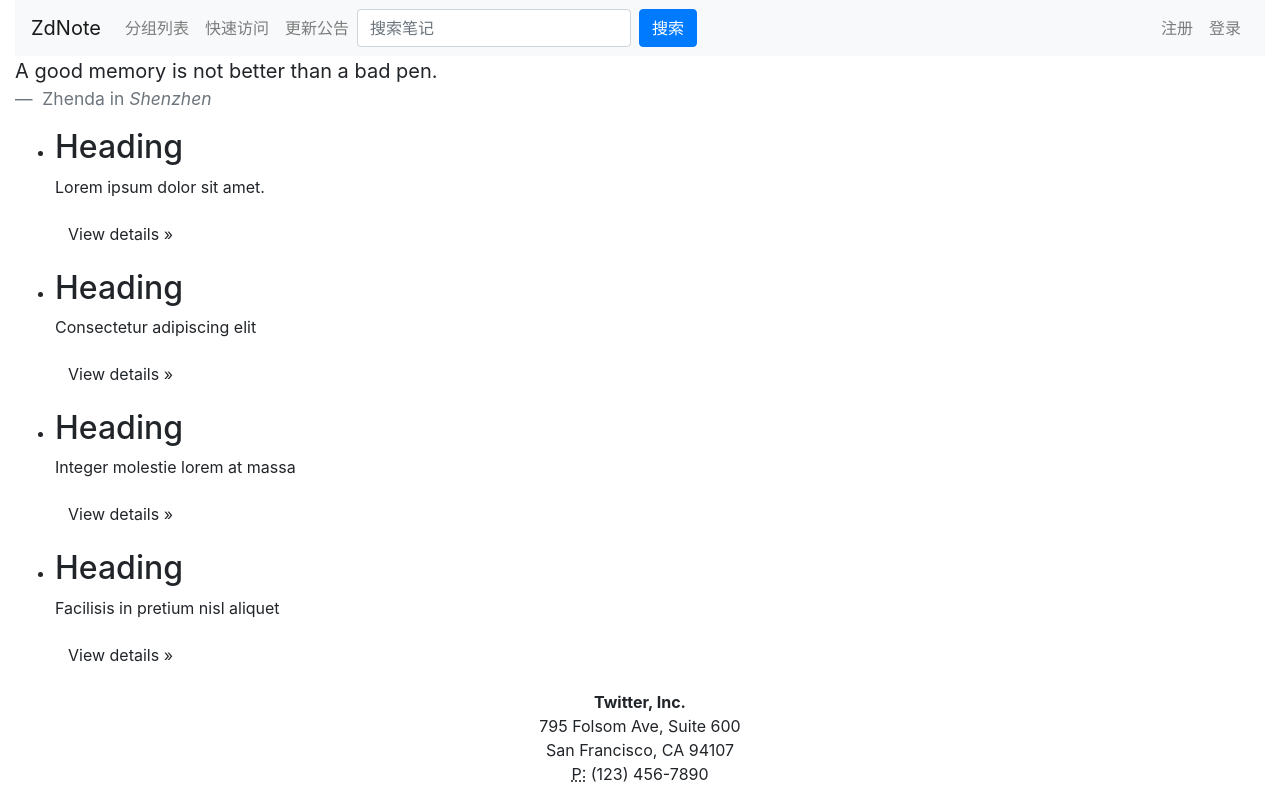
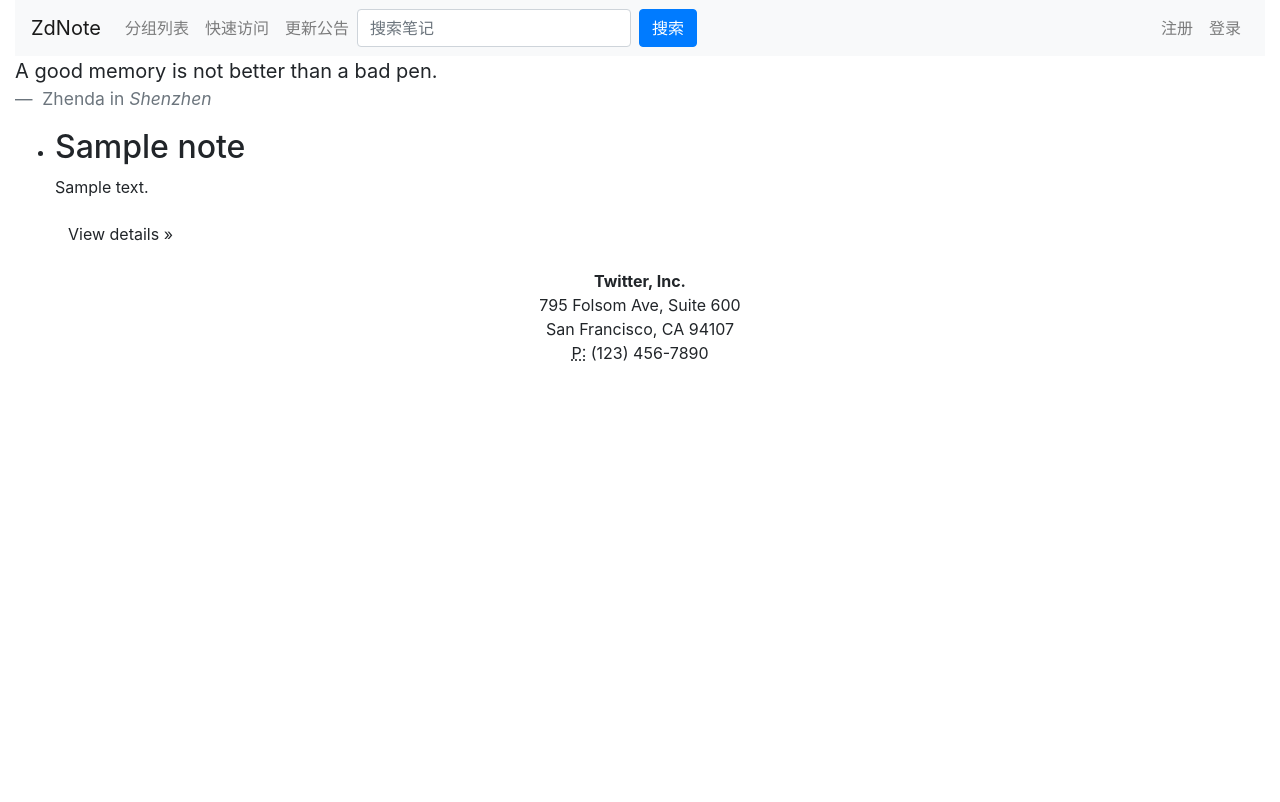
Before and after one commit to zhenda-hub/zhenda_note, a Django app: template search/templates/search.html in a window 1280 px wide. After the commit the page ends 361 px from the top, so only its background shows below. Run offline with Django 4.2, Linux system fonts and the light colour scheme; the template is opened without the code that fills it: values that come from a table or form of the project are taken from there, others are empty; tables that the repository leaves empty hold one stand-in row (values such as "Sample post"); parts of the project's set-up code (start-up, migrations or seed data) failed here and were passed over.

Commit message:
add search

```diff
--- a/search/templates/search.html
+++ b/search/templates/search.html
@@ -3,56 +3,22 @@
 {% block all_content %}
 
     <div class="col-md-12">
+
         <ul>
+            {% for note in notes %}
                 <li class="list-item">
                     <h2>
-                    Heading
+                        {{ note.title }}
                     </h2>
                     <p>
-                    Lorem ipsum dolor sit amet.
+                        {{ note.content }}
                     </p>
                     <p>
-                    <a class="btn" href="#">View details »</a>
+                        <a class="btn" href="{% url 'web:modify_notes' note.note_group_id note.pk %}">View details »</a>
                     </p>
 
                 </li>
-            <li class="list-item">
-                <h2>
-                    Heading
-                </h2>
-                <p>
-                    Consectetur adipiscing elit
-                </p>
-                <p>
-                    <a class="btn" href="#">View details »</a>
-                </p>
-
-            </li>
-            <li class="list-item">
-                <h2>
-                    Heading
-                </h2>
-                <p>
-                    Integer molestie lorem at massa
-                </p>
-                <p>
-                    <a class="btn" href="#">View details »</a>
-                </p>
-
-            </li>
-            <li class="list-item">
-                <h2>
-                    Heading
-                </h2>
-                <p>
-                    Facilisis in pretium nisl aliquet
-                </p>
-                <p>
-                    <a class="btn" href="#">View details »</a>
-                </p>
-
-            </li>
-
+            {% endfor %}
         </ul>
     </div>
 {% endblock all_content %}
--- a/web/urls.py
+++ b/web/urls.py
@@ -22,6 +22,7 @@ from . import views
 
 app_name = 'web'
 urlpatterns = [
+    # TODO url update
     path('', views.ListNoteGroup.as_view(), name='index'),  # 首页
     # group页面
     path('add_note_groups/', views.AddNoteGroup.as_view(), name='add_note_groups'),
```
Also changed, not shown: search/views.py (+12 -2 lines). Lines whose indentation alone changed are shown as unchanged.
